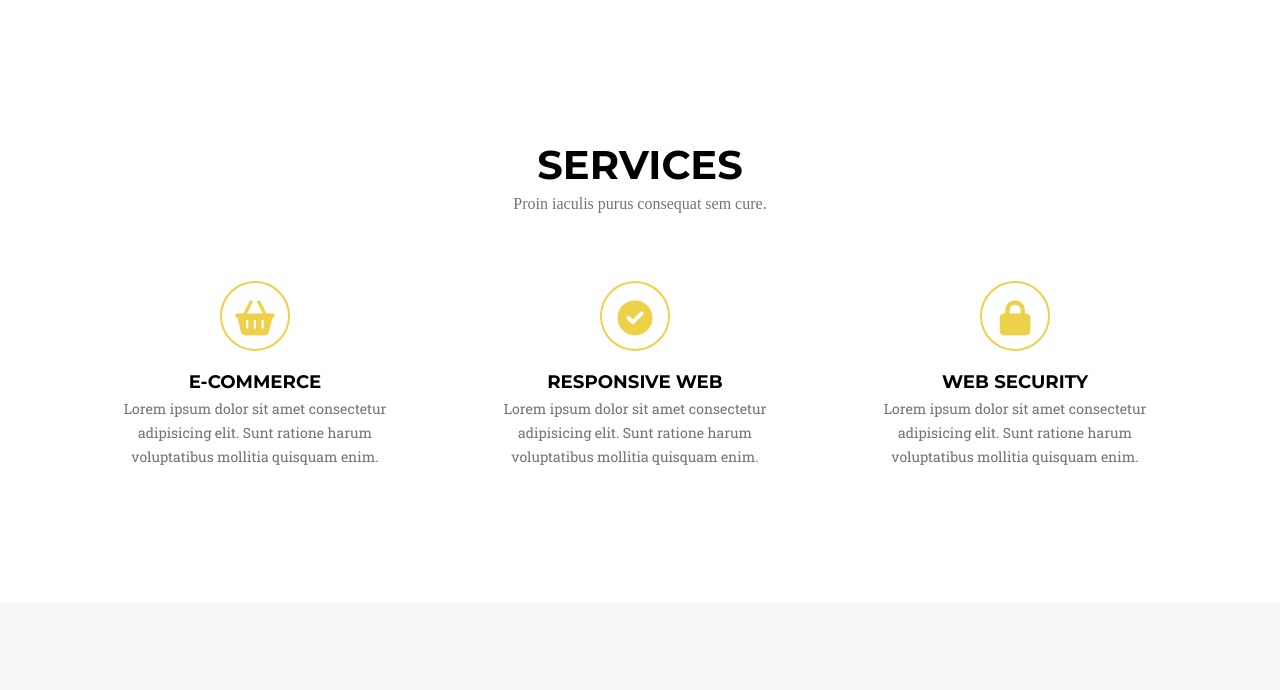
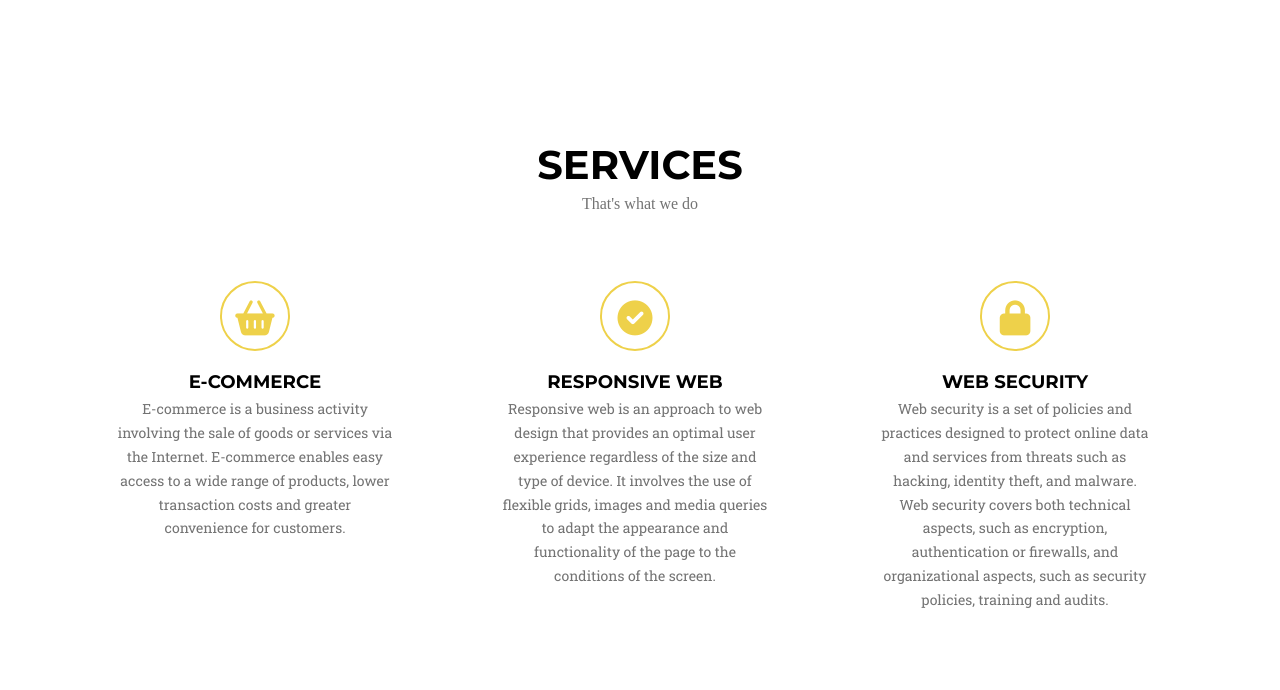
Before and after one commit to martingx89/golden-project, a website: page index.html in a window 1280 px wide. Shown: the part 952-1642 px from the top of the page. Drawn offline with Linux system fonts and the light colour scheme; a web font is replaced by a local one.

Commit message:
Fix descriptions and link to section

```diff
--- a/index.html
+++ b/index.html
@@ -20,7 +20,7 @@
 			<div class="container">
 				<ul class="row">
 					<li><a href="#">home</a></li>
-					<li><a href="#">services</a></li>
+					<li><a href="#services">services</a></li>
 					<li><a href="#portfolio">portfolio</a></li>
 					<li><a href="#">about</a></li>
 					<li><a href="#">contact</a></li>
@@ -36,33 +36,37 @@
 				<button type="button" class="btn">tell me more</button>
 			</div>
 		</header>
-		<section class="services">
+		<section class="services" id="services">
 			<h1 class="section-title">services</h1>
-			<h3>Proin iaculis purus consequat sem cure.</h3>
+			<h3>That's what we do</h3>
 			<div class="container">
 				<div class="row">
 					<div class="col-sm-4 col-md-3 box-our-services">
 						<i class="fas fa-shopping-basket"></i>
 						<h1>E-Commerce</h1>
 						<p>
-							Lorem ipsum dolor sit amet consectetur adipisicing elit. Sunt ratione harum voluptatibus mollitia quisquam
-							enim.
+							E-commerce is a business activity involving the sale of goods or services via the Internet. E-commerce
+							enables easy access to a wide range of products, lower transaction costs and greater convenience for
+							customers.
 						</p>
 					</div>
 					<div class="col-sm-4 col-md-3 box-our-services">
 						<i class="fas fa-check-circle"></i>
 						<h1>Responsive web</h1>
 						<p>
-							Lorem ipsum dolor sit amet consectetur adipisicing elit. Sunt ratione harum voluptatibus mollitia quisquam
-							enim.
+							Responsive web is an approach to web design that provides an optimal user experience regardless of the
+							size and type of device. It involves the use of flexible grids, images and media queries to adapt the
+							appearance and functionality of the page to the conditions of the screen.
 						</p>
 					</div>
 					<div class="col-sm-4 col-md-3 box-our-services">
 						<i class="fas fa-lock"></i>
 						<h1>Web security</h1>
 						<p>
-							Lorem ipsum dolor sit amet consectetur adipisicing elit. Sunt ratione harum voluptatibus mollitia quisquam
-							enim.
+							Web security is a set of policies and practices designed to protect online data and services from threats
+							such as hacking, identity theft, and malware. Web security covers both technical aspects, such as
+							encryption, authentication or firewalls, and organizational aspects, such as security policies, training
+							and audits.
 						</p>
 					</div>
 				</div>
```
